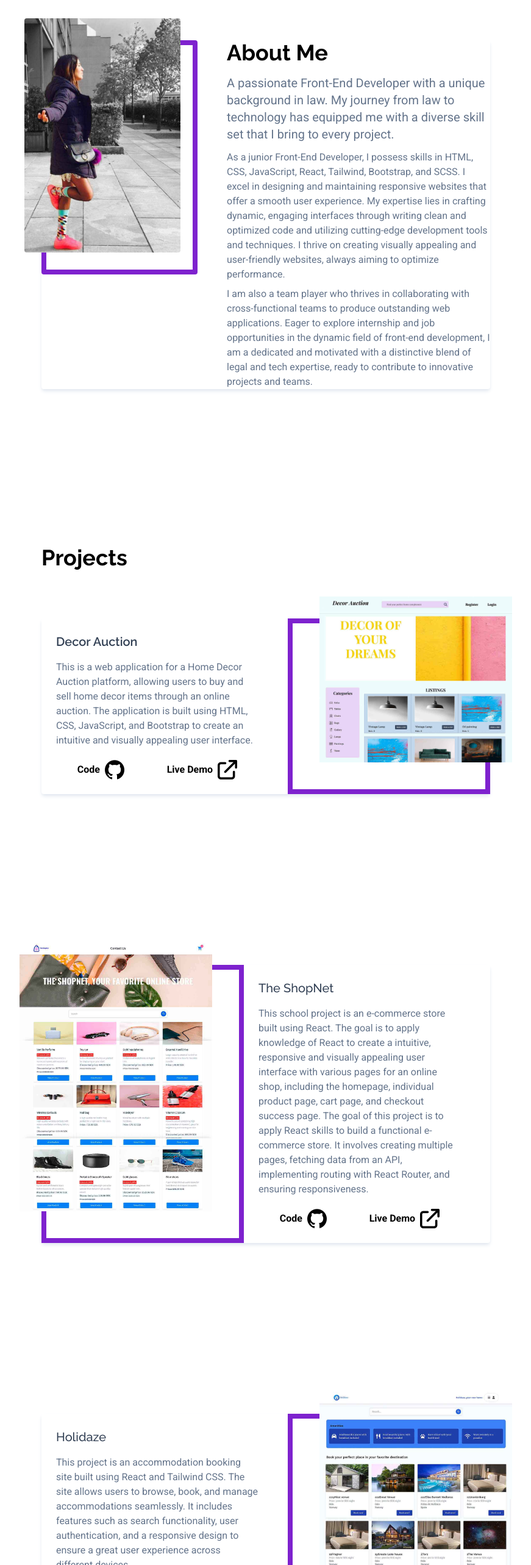
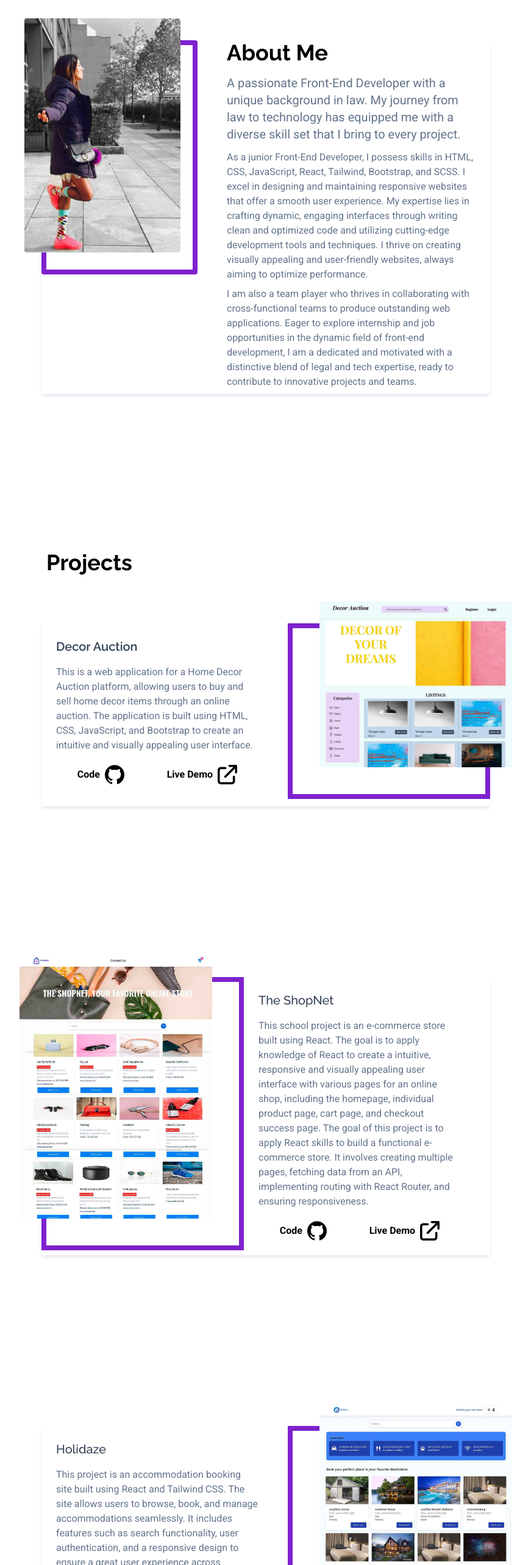
Before and after one commit to KarenBonillaM/2024-06-09_porfolio-2_karen-bonilla, a React (Create React App) app: page / in a window 1280 px wide. Shown: the part 915-3481 px from the top of the page at 61% size, without its empty margins (204-1075 px from the left). Built offline with nearby package versions, Linux system fonts and the light colour scheme.

Commit message:
Adds padding at paragraphs

```diff
--- a/src/Components/About/index.jsx
+++ b/src/Components/About/index.jsx
@@ -3,12 +3,12 @@ import React from "react";
 function About() {
   return (
     <div className="grid grid-cols-4 gap-6 md:grid-cols-8 lg:grid-cols-12 px-5 md:px-28 lg:px-36 xl:px-52">
-      <div className="col-span-4 md:col-span-8 lg:col-span-12 my-16 mx-5 md:mx-12 lg:mx-16 md:my-24 lg:my-32">
-        <div className="flex flex-col bg-white rounded shadow-md text-slate-500 shadow-slate-200 sm:flex-row">
+      <div className="col-span-4 md:col-span-8 lg:col-span-12 my-16 mx-2 md:mx-12 lg:mx-16 md:my-24 lg:my-32">
+        <div className="md:flex bg-white rounded shadow-md text-slate-500 shadow-slate-200 sm:flex-row">
           <div className="border-8 relative border-purple-700 w-44 h-56 lg:w-64 m-auto lg:h-96 md:w-52 md:h-72 rounded md:m-0">
             <div className="about-me-photo absolute -top-11 -left-9 w-44 h-56 lg:w-64 lg:h-96 md:w-52 md:h-72 rounded"></div>
           </div>
-          <div className="flex-1 md:pl-6 sm:ml-6 sm:px-0 pt-5 md:pt-0">
+          <div className="flex-1 md:pl-6 sm:mx-6 sm:px-0 pt-5 px-2 pb-2 md:pt-0">
             <h2 className="text-xl font-bold pb-4 text-black md:text-2xl lg:text-4xl">
               About Me
             </h2>
--- a/src/Components/Contact/index.jsx
+++ b/src/Components/Contact/index.jsx
@@ -6,11 +6,11 @@ import Location from "../../Images/location.png";
 function Contact() {
   return (
     <div className="grid grid-cols-4 gap-6 md:grid-cols-8 lg:grid-cols-12 lg:grid-cols-12 px-5 md:px-28 lg:px-36 xl:px-52">
-      <div className="col-span-4 md:col-span-8 lg:col-span-12 my-16 mx-5 md:mx-12 lg:mx-16 md:my-24 lg:my-32">
+      <div className="col-span-4 md:col-span-8 lg:col-span-12 my-16 mx-2 md:mx-12 lg:mx-16 md:my-24 lg:my-32">
         <h2 className="text-xl font-bold pb-4 text-black md:text-2xl lg:text-4xl md:mb-16">
           Contact Me
         </h2>
-        <div className="flex flex-col bg-white rounded shadow-md text-slate-500 shadow-slate-200 xl:flex-row justify-between">
+        <div className="flex flex-col bg-white rounded shadow-md text-slate-500 shadow-slate-200 xl:flex-row justify-around">
           <div className="flex items-center hover:scale-110 transform transition duration-500 ease-in-out">
             <img
               src={Email}
--- a/src/Components/Home/index.jsx
+++ b/src/Components/Home/index.jsx
@@ -13,7 +13,7 @@ import Sass from "../../Images/Sass.png";
 function Home() {
   return (
     <div className="grid grid-cols-4 gap-6 md:grid-cols-8 lg:grid-cols-12 px-5 md:px-28 lg:px-36 xl:px-52">
-      <div className="col-span-4 md:col-span-8 lg:col-span-12 my-16 mx-5 md:mx-12 lg:mx-16 md:my-24 lg:my-32">
+      <div className="col-span-4 md:col-span-8 lg:col-span-12 my-16 mx-2 md:mx-12 lg:mx-16 md:my-24 lg:my-32">
         <div className="grid md:flex lg:flex">
           <div className="grid content-center">
             <h1 className="text-xl font-bold pb-8 md:text-3xl lg:text-5xl">
--- a/src/Components/Projects/index.jsx
+++ b/src/Components/Projects/index.jsx
@@ -8,13 +8,13 @@ import Github from "../../Images/github.png";
 function Projects() {
   return (
     <div className="grid grid-cols-4 gap-6 md:grid-cols-8 lg:grid-cols-12 px-5 md:px-28 lg:px-36 xl:px-52">
-      <div className="col-span-4 md:col-span-8 lg:col-span-12 my-16 mx-5 md:mx-12 lg:mx-16 md:my-24 lg:my-32">
-        <h2 className="text-xl font-bold pb-4 text-black md:text-2xl lg:text-4xl md:mb-16">
+      <div className="col-span-4 md:col-span-8 lg:col-span-12 my-16 mx-2 md:mx-12 lg:mx-16 md:my-24 lg:my-32">
+        <h2 className="text-xl font-bold pb-4 pl-2 text-black md:text-2xl lg:text-4xl md:mb-16">
           Projects
         </h2>
         <div>
-          <div className="flex flex-col bg-white rounded shadow-md text-slate-500 shadow-slate-200 sm:flex-row">
-            <div className="flex-1 py-6 md:p-6 sm:mr-6 sm:px-0">
+          <div className="flex flex-col bg-white rounded shadow-md text-slate-500 shadow-slate-200 sm:flex-row pb-3">
+            <div className="flex-1 py-6 md:p-6 sm:mr-6 sm:px-0 px-2 pb-2">
               <div className="flex gap-4 mb-4">
                 <h3 className="text-xl font-semibold text-purple-700 text-slate-700">
                   Decor Auction
@@ -76,10 +76,10 @@ function Projects() {
         </div>
       </div>
 
-      <div className="col-span-4 md:col-span-8 lg:col-span-12 my-16 mx-5 md:mx-12 lg:mx-16 md:my-24 lg:my-32">
+      <div className="col-span-4 md:col-span-8 lg:col-span-12 my-16 mx-2 md:mx-12 lg:mx-16 md:my-24 lg:my-32">
         <div>
           <div className="md:flex bg-white rounded shadow-md text-slate-500 shadow-slate-200 grid grid-flow-row auto-rows-auto md:flex-row">
-            <div className="md:flex-1 mt-11 md:mt-0 row-start-2">
+            <div className="md:flex-1 mt-11 md:mt-0 row-start-2 pb-2">
               <div className="h-64 w-44 m-auto md:h-full md:w-full border-8 border-purple-700 relative md:m-0">
                 <div className="absolute h-64 w-44 md:h-full md:w-full overflow-scroll -top-11 -left-11 z-50">
                   <img
@@ -95,7 +95,7 @@ function Projects() {
                 </div>
               </div>
             </div>
-            <div className="flex-1 py-6 md:p-6 sm:mr-6 sm:px-0">
+            <div className="flex-1 py-6 md:p-6 sm:mr-6 sm:px-0 px-2 pb-2">
               <div className="flex gap-4 mb-4">
                 <h3 className="text-xl font-medium text-slate-700">
                   The ShopNet
@@ -145,10 +145,10 @@ function Projects() {
         </div>
       </div>
 
-      <div className="col-span-4 md:col-span-8 lg:col-span-12 my-16 mx-5 md:mx-12 lg:mx-16 md:my-24 lg:my-32">
+      <div className="col-span-4 md:col-span-8 lg:col-span-12 my-16 mx-2 md:mx-12 lg:mx-16 md:my-24 lg:my-32">
         <div>
-          <div className="flex flex-col bg-white rounded shadow-md text-slate-500 shadow-slate-200 sm:flex-row">
-            <div className="flex-1 py-6 md:p-6 sm:mr-6 sm:px-0">
+          <div className="flex flex-col bg-white rounded shadow-md text-slate-500 shadow-slate-200 sm:flex-row pb-2">
+            <div className="flex-1 py-6 md:p-6 sm:mr-6 sm:px-0 px-2 pb-2">
               <div className="flex gap-4 mb-4">
                 <h3 className="text-xl font-medium text-slate-700">Holidaze</h3>
               </div>
```
